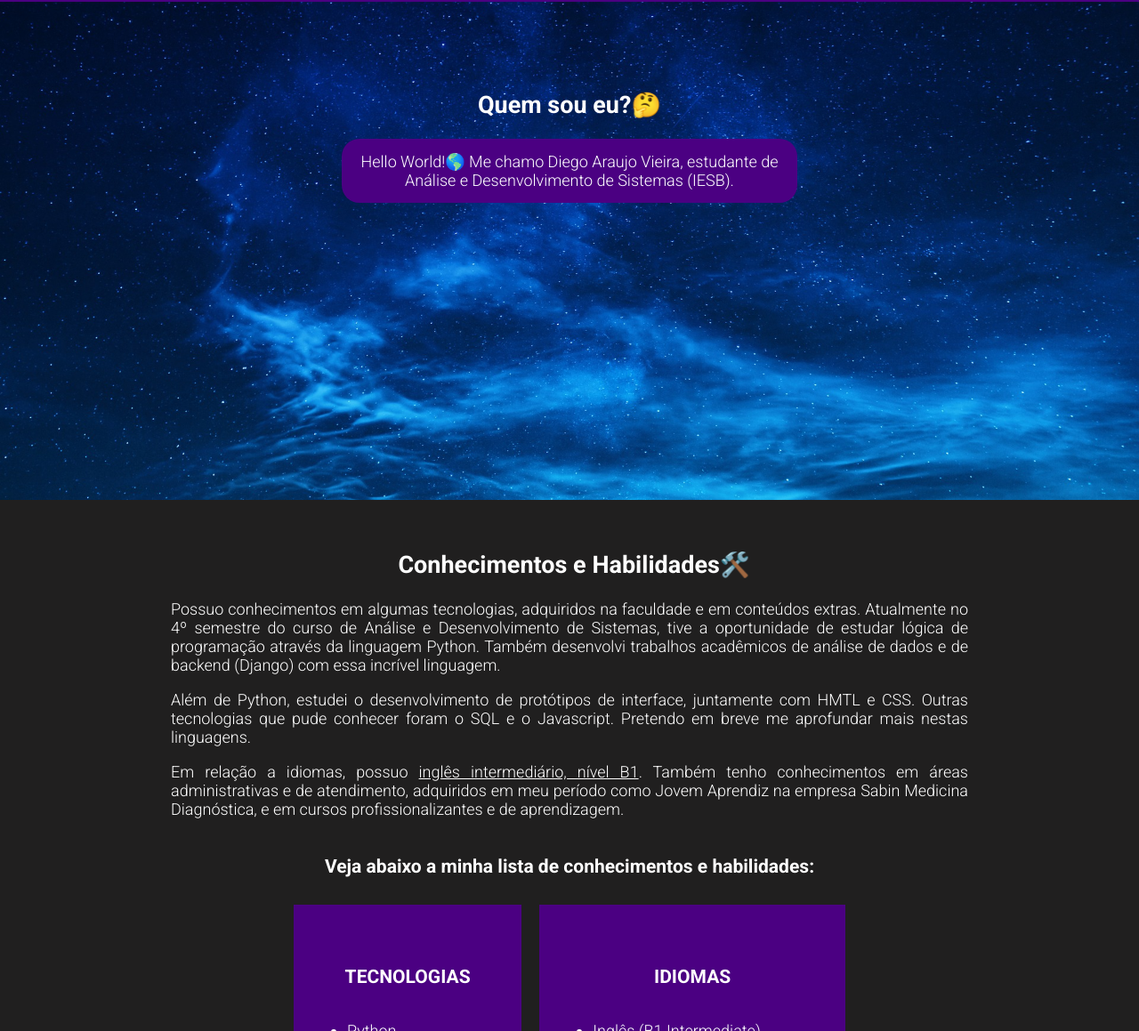
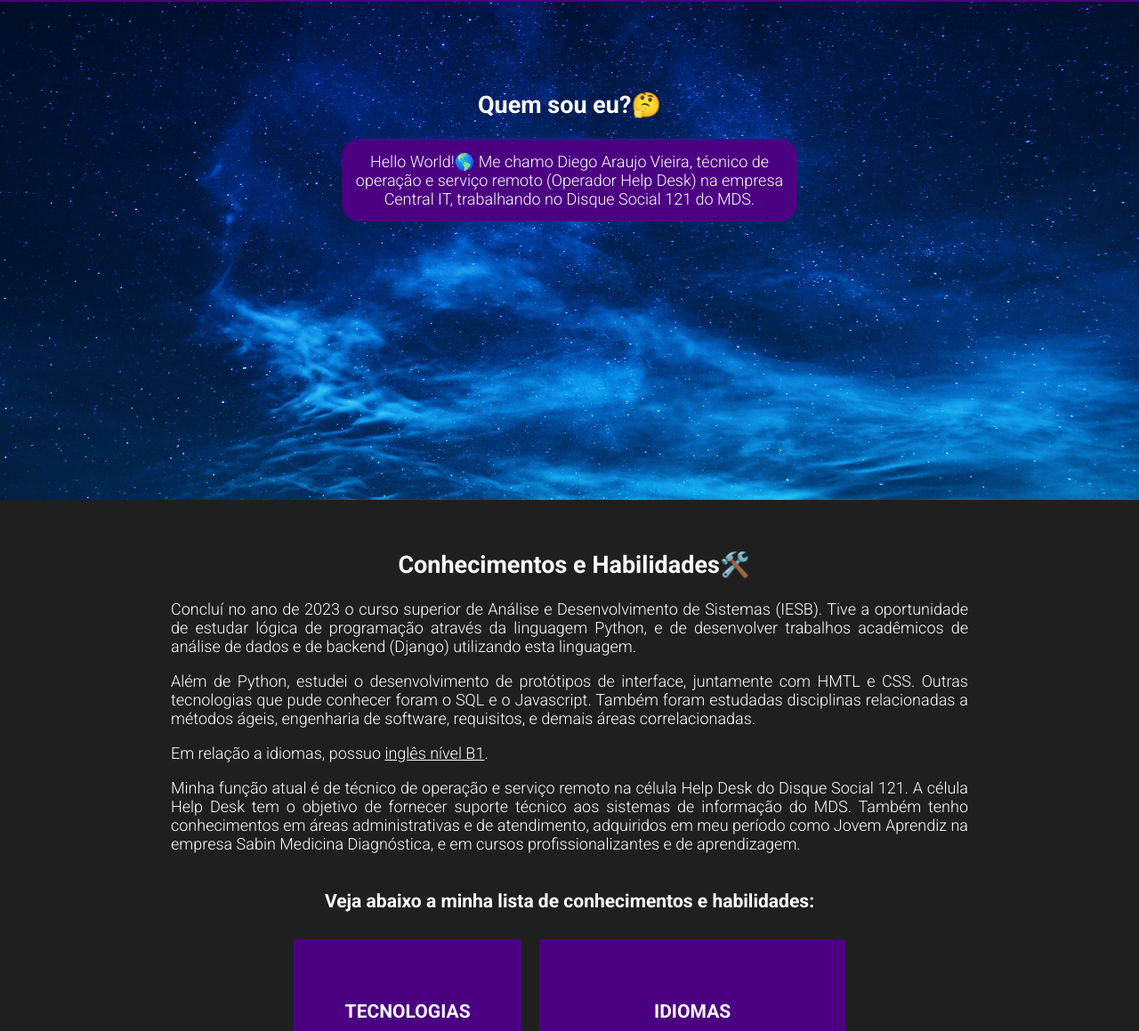
Before and after one commit to diegoAraujoVieira/projeto-site, a plain HTML site: page index.html in a window 1280 px wide. Shown: the part 145-1304 px from the top of the page at 89% size. Drawn offline with nearby package versions, Linux system fonts and the light colour scheme.

Commit message:
index.html

```diff
--- a/index.html
+++ b/index.html
@@ -39,7 +39,7 @@
         <div id="about-img">
             <div id="about-me">
                 <h1>Quem sou eu?🤔</h1>
-                <p>Hello World!🌎 Me chamo Diego Araujo Vieira, estudante de Análise e Desenvolvimento de Sistemas (IESB).</p>
+                <p>Hello World!🌎 Me chamo Diego Araujo Vieira, técnico de operação e serviço remoto (Operador Help Desk) na empresa Central IT, trabalhando no Disque Social 121 do MDS.</p>
             </div>
         </div>
     </section>
@@ -49,9 +49,10 @@
         <h2>Conhecimentos e Habilidades🛠️</h2>
         <!-- container com paragráfo centralizado -->
         <div class="container-p">
-            <p>Possuo conhecimentos em algumas tecnologias, adquiridos na faculdade e em conteúdos extras. Atualmente no 4º semestre do curso de Análise e Desenvolvimento de Sistemas, tive a oportunidade de estudar lógica de programação através da linguagem Python. Também desenvolvi trabalhos acadêmicos de análise de dados e de backend (Django) com essa incrível linguagem.
-            <p>Além de Python, estudei o desenvolvimento de protótipos de interface, juntamente com HMTL e CSS. Outras tecnologias que pude conhecer foram o SQL e o Javascript. Pretendo em breve me aprofundar mais nestas linguagens.</p>
-            <p>Em relação a idiomas, possuo <a href="https://www.efset.org/cert/Qk7ZSs" target="_blank">inglês intermediário, nível B1</a>. Também tenho conhecimentos em áreas administrativas e de atendimento, adquiridos em meu período como Jovem Aprendiz na empresa Sabin Medicina Diagnóstica, e em cursos profissionalizantes e de aprendizagem.</p>
+            <p>Concluí no ano de 2023 o curso superior de Análise e Desenvolvimento de Sistemas (IESB). Tive a oportunidade de estudar lógica de programação através da linguagem Python, e de desenvolver trabalhos acadêmicos de análise de dados e de backend (Django) utilizando esta linguagem.</p>
+            <p>Além de Python, estudei o desenvolvimento de protótipos de interface, juntamente com HMTL e CSS. Outras tecnologias que pude conhecer foram o SQL e o Javascript. Também foram estudadas disciplinas relacionadas a métodos ágeis, engenharia de software, requisitos, e demais áreas correlacionadas.</p>
+            <p>Em relação a idiomas, possuo <a href="https://www.efset.org/cert/Qk7ZSs" target="_blank">inglês nível B1</a>.</p>
+            <p>Minha função atual é de técnico de operação e serviço remoto na célula Help Desk do Disque Social 121. A célula Help Desk tem o objetivo de fornecer suporte técnico aos sistemas de informação do MDS. Também tenho conhecimentos em áreas administrativas e de atendimento, adquiridos em meu período como Jovem Aprendiz na empresa Sabin Medicina Diagnóstica, e em cursos profissionalizantes e de aprendizagem.</p>
         </div>
         <h3>Veja abaixo a minha lista de conhecimentos e habilidades:</h3>
         <!-- listas de habilidades e conhecimentos -->
```
